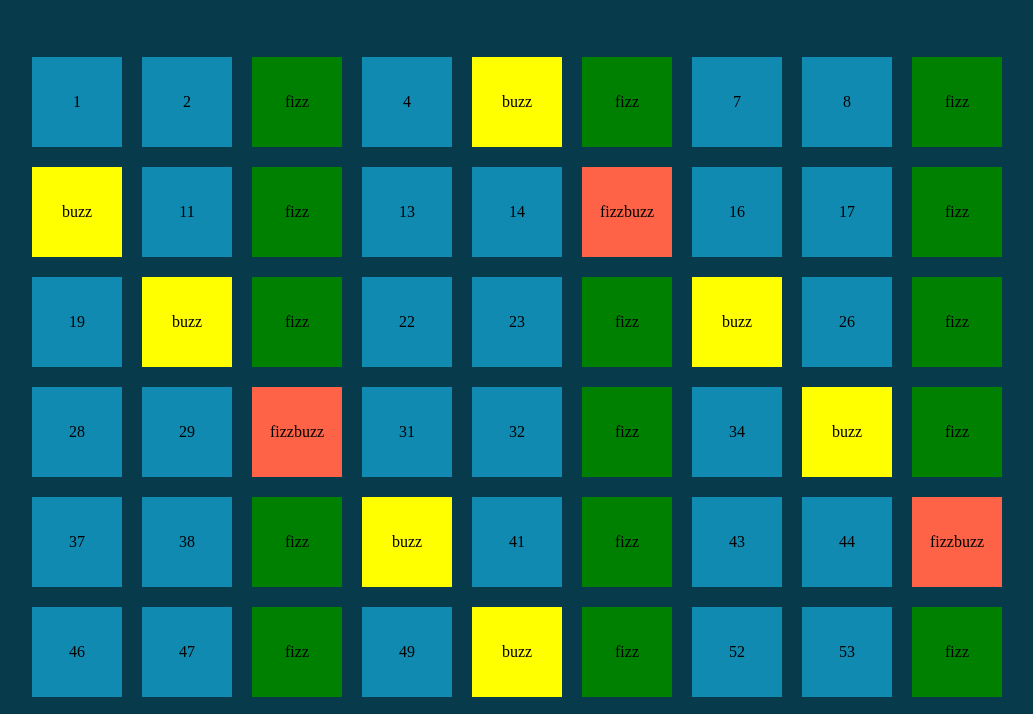
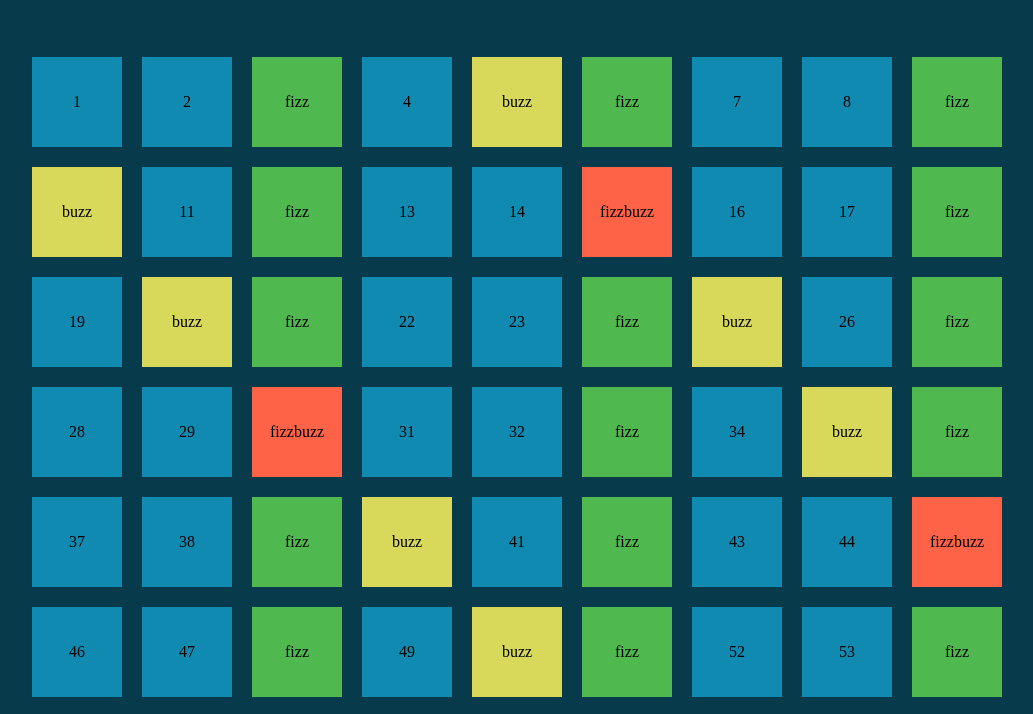
Before and after one commit to marcomaione/js-fizzbuzzdom, a plain HTML site: page index.html in a window 1280 px wide. Shown: the part 77-791 px from the top of the page, without its empty margins (118-1151 px from the left). Drawn offline with Linux system fonts and the light colour scheme.

Commit message:
aggiornamento

```diff
--- a/main.js
+++ b/main.js
@@ -5,7 +5,7 @@ for ( let i = 1; i <= 100; i++) {
 
     if ( i%3===0 && i%5===0) {
         containerElement.innerHTML +="<div class='box rosso'>fizzbuzz</div>";
-        //stampa fizzbuzz
+        //stampa fizzbuzz//
     }
 
      else if(i%3===0) {
@@ -13,7 +13,7 @@ for ( let i = 1; i <= 100; i++) {
         containerElement.innerHTML +="<div class='box verde'> fizz </div>";
     }
 
-     else if ( i%5===0) {
+     else if (i%5===0) {
         containerElement.innerHTML +="<div class='box giallo'> buzz </div>";
         //stampa buzz//
     }
--- a/style.css
+++ b/style.css
@@ -33,11 +33,11 @@ h1 {
 }
 
 .verde {
-    background-color: green;
+    background-color: rgb(79, 184, 79);
 }
 
 .giallo {
-    background-color: yellow;
+    background-color: rgb(216, 216, 91);
 }
 
 .rosso {
```
